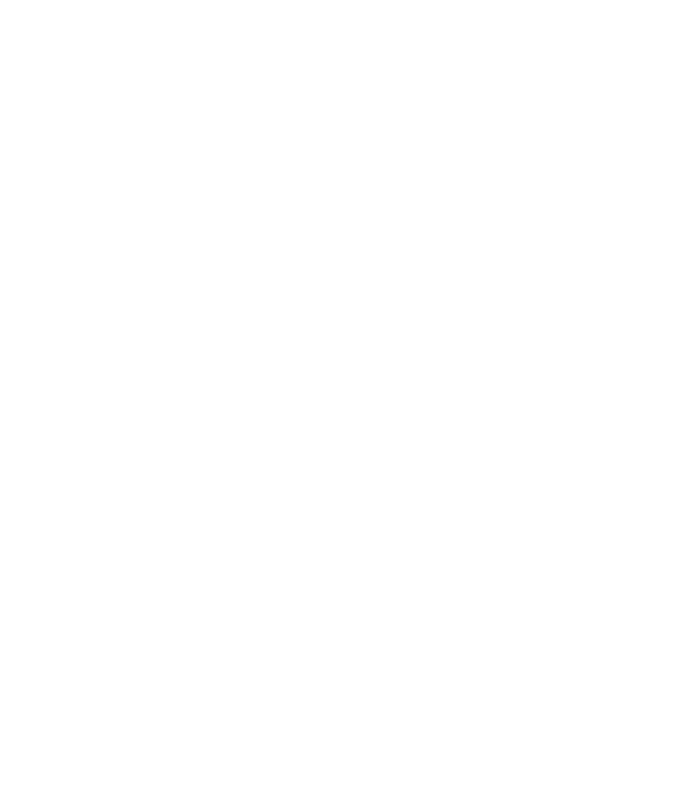
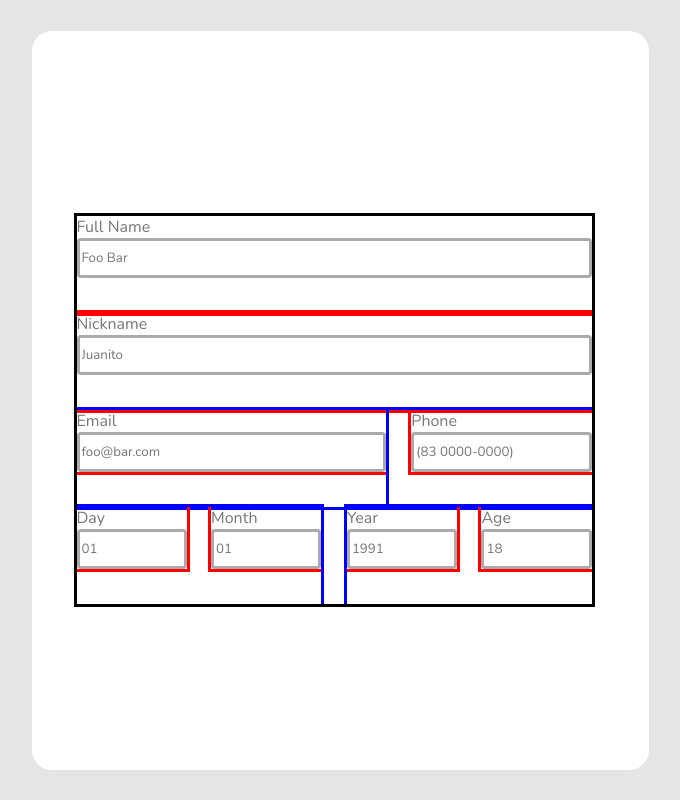
Before and after one commit to RafaelBrandaoBastos/WebsiteSquadBlue, a React (Vite) app: page / in a window 1280 px wide. Shown: the whole page, without its empty margins (300-980 px from the left). Built offline with nearby package versions, Linux system fonts and the light colour scheme.

Commit message:
Chore: Card With Inputs

```diff
--- a/src/App.jsx
+++ b/src/App.jsx
@@ -1,8 +1,8 @@
 import React from "react";
-import FunctionForm from "./components/containers/form/form";
+import Card from "./components/containers/Card/Card.jsx"
 
 function App() {
-    return <></>;
+    return <Card/>;
 }
 
 export default App;
--- a/src/components/containers/Card/Card.jsx
+++ b/src/components/containers/Card/Card.jsx
@@ -1,11 +1,14 @@
 import React from "react";
 import {ContainerCard, CardStyled} from "./cardStyled";
+import FormBasic from "../FormBasic/form";
 
-const Card = ({children})=>{
+const Card = ({})=>{
 
     return(
         <ContainerCard>
-             <CardStyled>{children}</CardStyled>
+            <CardStyled>
+                <FormBasic />
+            </CardStyled>
         </ContainerCard>
     )
 }
--- a/src/components/containers/Card/cardStyled.js
+++ b/src/components/containers/Card/cardStyled.js
@@ -6,12 +6,15 @@
 background: #FFFFFF;
 border-radius: 2rem;
 padding: 5.6rem 5.7rem 3.6rem 4.5rem;
+display: flex;
+align-items: center;
+justify-content: center;
 
 @media (max-width: 600px){
 width:100vw;
 height:100vh;
 border-radius: 0;
-padding: 15.4rem 24.9rem 29.1rem 23.6rem;
+padding: 5.6rem 5.7rem 3.6rem 4.5rem;
 }
 `;
 
--- /dev/null
+++ b/src/components/containers/FormBasic/Form.jsx
@@ -0,0 +1,41 @@
+import React from "react";
+import Input from "../../micro/Input/Input"
+import {Form, ContainerEmailPhone, DayMonth, YearAge, ContainerEmail, ContainerPhone, ContainerDay, ContainerMonth, ContainerYear, ContainerAge} from "./formStyled.js"
+
+const FormBasic = ()=>{
+    return(
+        <Form>
+                <Input width="100%" height = "40px" label = "Full Name" type="text" placeholder="Foo Bar" />
+                <Input width="100%" height = "40px" label = "Nickname" type="text" placeholder="Juanito" />
+
+            <ContainerEmailPhone>
+                <ContainerEmail>
+                    <Input width="100%" height = "40px" label = "Email" type="text" placeholder="foo@bar.com" />
+                </ContainerEmail>
+                <ContainerPhone>
+                        <Input width="100%" height = "40px" label = "Phone" type="number" placeholder="(83 0000-0000)" />
+                </ContainerPhone>
+            </ContainerEmailPhone>
+
+            <DayMonth>
+                <ContainerDay>
+                    <Input width="100%" height = "40px" label = "Day" type="number" placeholder="01" />
+                </ContainerDay>
+                <ContainerMonth>
+                    <Input width="100%" height = "40px" label = "Month" type="number" placeholder="01" />
+                </ContainerMonth>
+            </DayMonth>
+
+            <YearAge>
+                <ContainerYear>
+                    <Input width="100%" height = "40px" label = "Year" type="number" placeholder="1991" />
+                </ContainerYear>
+                <ContainerAge>
+                    <Input width="100%" height = "40px" label = "Age" type="number" placeholder="18" />
+                </ContainerAge>
+            </YearAge>
+        </Form>
+    )
+};
+
+export default FormBasic;
--- a/src/components/containers/form/formStyled.js
+++ b/src/components/containers/FormBasic/formStyled.js
@@ -1,7 +1,7 @@
 import styled from "styled-components";
 
 export const Form = styled.form`
-    height: 100%;
+    height: 60%;
     display: flex;
     justify-content: space-between;
     flex-wrap: wrap;
@@ -9,19 +9,8 @@
     width: 100%;
 `;
 
-export const ContainerFullName = styled.div`
-    width: 100%;
-    outline-style: solid;
-    outline-color: blue;
-`;
-
-export const ContainerNickname = styled.div`
-    width: 100%;
-    outline-style: solid;
-    outline-color: blue;
-`;
-
 export const ContainerEmailPhone = styled.div`
+    justify-content: space-between;
     display: flex;
     flex-wrap: wrap;
     width: 100%;
@@ -31,28 +20,29 @@
 
 export const DayMonth = styled.div`
     display: flex;
-    width: 50%;
+    width: 47.5%;
     outline-style: solid;
     outline-color: blue;
+    justify-content: space-between;
+    margin-top: 0px;
+    @media (max-width: 600px) {
+        width: 100%;
+        margin-top: 10px;
+        }
+`;
+export const YearAge = styled.div`
+    display: flex;
+    width: 47.5%;
+    outline-style: solid;
+    outline-color: blue;
+    justify-content: space-between;
     @media (max-width: 600px) {
         width: 100%;
         }
 `;
 
-export const YearAge = styled.div`
-    display: flex;
-    width: 50%;
-    outline-style: solid;
-    outline-color: blue;
-    @media (max-width: 600px) {
-        width: 100%;
-        }
-`;
-
-
-
 export const ContainerEmail = styled.div`
-    width: 50%;
+    width: 60%;
     outline-style: solid;
     outline-color: blue;
     @media (max-width: 600px) {
@@ -60,32 +50,23 @@
         }
 `;
 export const ContainerPhone = styled.div`
-    width: 50%;
+    width: 35%;
+    margin-top: 0px;
     @media (max-width: 600px) {
+        margin-top: 10px;
         width: 100%;
         }
 `;
 export const ContainerDay = styled.div`
-    width: 50%;
-    @media (max-width: 600px) {
-        width: 100%;
-        }
+    width: 45%;
 `;
 export const ContainerMonth = styled.div`
-    width: 50%;
-    @media (max-width: 600px) {
-        width: 100%;
-        }
+    width: 45%;
 `;
 export const ContainerYear = styled.div`
-    width: 50%;
-    @media (max-width: 600px) {
-        width: 100%;
-        }
+    width: 45%;
+
 `;
 export const ContainerAge = styled.div`
-    width: 50%;
-    @media (max-width: 600px) {
-        width: 100%;
-        }
+    width: 45%;
 `;
--- a/src/components/containers/form/form.jsx
+++ /dev/null
@@ -1,50 +0,0 @@
-import React from "react";
-import Input from "../../micro/input/input"
-import {Form, ContainerFullName, ContainerNickname, ContainerEmailPhone, DayMonth, YearAge, ContainerEmail, ContainerPhone, ContainerDay, ContainerMonth, ContainerYear, ContainerAge} from "./formStyled.js"
-
-const FunctionForm = ()=>{
-    return(
-        <Form>
-
-            <ContainerFullName>
-                <Input label = "Full Name" type="text" placeholder="Foo Bar" />
-            </ContainerFullName>
-
-            <ContainerNickname>
-                <Input label = "Nickname" type="text" placeholder="Juanito" />
-            </ContainerNickname>
-
-            <ContainerEmailPhone>
-
-            <ContainerEmail>
-                <Input label = "Email" type="text" placeholder="foo@bar.com" />
-            </ContainerEmail>
-
-                <ContainerPhone>
-                    <Input label = "Phone" type="number" placeholder="(83 0000-0000)" />
-                </ContainerPhone>
-
-            </ContainerEmailPhone>
-
-            <DayMonth>
-                <ContainerDay>
-                    <Input label = "Day" type="number" placeholder="01" />
-                </ContainerDay>
-                <ContainerMonth>
-                    <Input label = "Month" type="number" placeholder="01" />
-                </ContainerMonth>
-            </DayMonth>
-
-            <YearAge>
-                <ContainerYear>
-                    <Input label = "Year" type="number" placeholder="1991" />
-                </ContainerYear>
-                <ContainerAge>
-                    <Input label = "Age" type="number" placeholder="18" />
-                </ContainerAge>
-            </YearAge>
-        </Form>
-    )
-};
-
-export default FunctionForm;
--- a/src/components/micro/input/input.jsx
+++ b/src/components/micro/input/input.jsx
@@ -1,12 +1,12 @@
 import React from "react";
 import {InputGlobal, Label, Container} from "./inputStyled.js"
 
-const Input = ({type, placeholder, register, className, inputdata, label})=>{
+const Input = ({type, placeholder, register, className, inputdata, label, width, height})=>{
 
     return(
-    <Container>
+    <Container style={{width: `${width}`}}>
         <Label>{label}</Label>
-        <InputGlobal type={type} defaultValue={inputdata} editable={true} placeholder={placeholder} {...register} className={className}/>
+        <InputGlobal style={{height: `${height}`}} type={type} defaultValue={inputdata} editable={true} placeholder={placeholder} {...register} className={className}/>
     </Container>
     )
 };
--- a/src/components/micro/input/inputStyled.js
+++ b/src/components/micro/input/inputStyled.js
@@ -12,9 +12,11 @@
 export const Label = styled.label`
     font-family: "Nunito";
     font-style: "regular";
-    font-size: 1.0rem;
-    color: #AAAAAA;
+    font-size: 1.6rem;
+    color: #767676;
 `;
 export const Container = styled.div`
-    width: 100%;
+    outline-style: solid;
+    outline-color: red;
+
 `;
```
